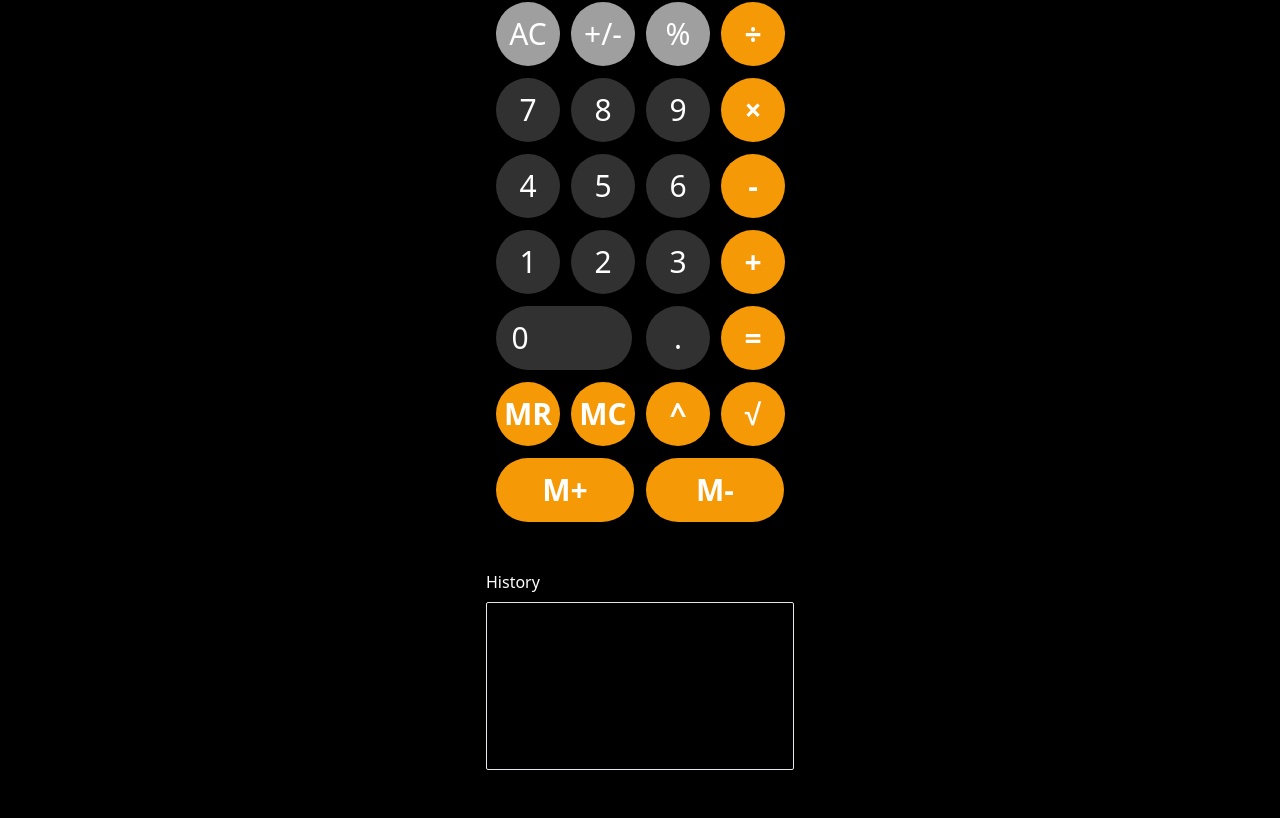
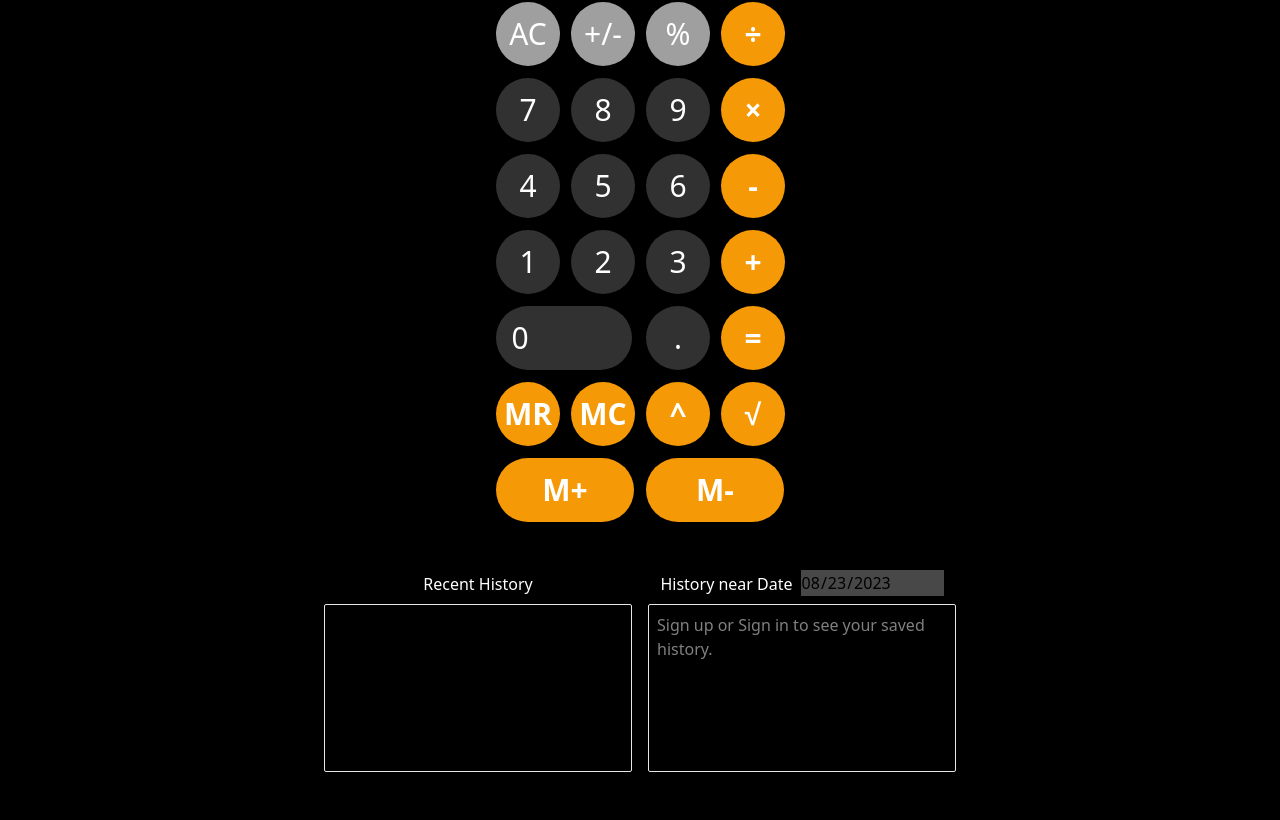
Before and after one commit to pedrobrun/vial-calculator-frontend, a Next.js app: page / in a window 1280 px wide. Shown: the part 224-1044 px from the top of the page. Built offline with nearby package versions, Linux system fonts and the light colour scheme.

Commit message:
feat: fetch calculations by date

```diff
--- a/package.json
+++ b/package.json
@@ -12,6 +12,7 @@
   },
   "dependencies": {
     "@headlessui/react": "^1.7.17",
+    "@tanstack/react-query": "^4.33.0",
     "@testing-library/react": "^14.0.0",
     "@testing-library/react-hooks": "^8.0.1",
     "@types/node": "20.5.3",
--- a/src/components/calculator/Action.ts
+++ b/src/components/calculator/Action.ts
@@ -9,6 +9,7 @@ export type Action = {
   payload?: {
     digit?: string
     operation?: Operation
+    jwt: string | null
   }
 }
 
--- a/src/components/calculator/Body.tsx
+++ b/src/components/calculator/Body.tsx
@@ -1,3 +1,4 @@
+import { useAuth } from "@/contexts/AuthContext";
 import { Action, Operation } from "./Action";
 import { Button } from "./Button";
 import { State } from "./State";
@@ -9,28 +10,47 @@ export function Body({
   state: State;
   dispatch: React.Dispatch<Action>;
 }) {
+  const { jwt } = useAuth();
+
   const addDigit = (number: string) => {
-    dispatch({ type: "ADD_DIGIT", payload: { digit: number } });
+    dispatch({ type: "ADD_DIGIT", payload: { digit: number, jwt } });
   };
 
   const setOperation = (operation: Operation) => {
-    dispatch({ type: "SET_OPERATION", payload: { operation } });
+    dispatch({ type: "SET_OPERATION", payload: { operation, jwt } });
   };
 
-  const buttonDisabled = state.isOperationReady ? ' opacity-40 cursor-not-allowed' : '';
+  const buttonDisabled = state.isOperationReady
+    ? " opacity-40 cursor-not-allowed"
+    : "";
 
   return (
     <div className="grid w-72 grid-cols-4 grid-rows-5 gap-3">
       <Button onClick={() => dispatch({ type: "CLEAR" })} type="light">
         {!state?.currentValue && state.previousValue === "0" ? "AC" : "C"}
       </Button>
-      <Button disabled={Boolean(buttonDisabled)} className={buttonDisabled} onClick={() => dispatch({ type: "INVERT" })} type="light">
+      <Button
+        disabled={Boolean(buttonDisabled)}
+        className={buttonDisabled}
+        onClick={() => dispatch({ type: "INVERT" })}
+        type="light"
+      >
         +/-
       </Button>
-      <Button disabled={Boolean(buttonDisabled)} className={buttonDisabled} onClick={() => dispatch({ type: "PERCENTAGE" })} type="light">
+      <Button
+        disabled={Boolean(buttonDisabled)}
+        className={buttonDisabled}
+        onClick={() => dispatch({ type: "PERCENTAGE" })}
+        type="light"
+      >
         %
       </Button>
-      <Button disabled={Boolean(buttonDisabled)} className={buttonDisabled} onClick={() => setOperation("÷")} type="highlighted">
+      <Button
+        disabled={Boolean(buttonDisabled)}
+        className={buttonDisabled}
+        onClick={() => setOperation("÷")}
+        type="highlighted"
+      >
         ÷
       </Button>
 
@@ -43,7 +63,12 @@ export function Body({
       <Button onClick={() => addDigit("9")} type="dark">
         9
       </Button>
-      <Button disabled={Boolean(buttonDisabled)} className={buttonDisabled} onClick={() => setOperation("×")} type="highlighted">
+      <Button
+        disabled={Boolean(buttonDisabled)}
+        className={buttonDisabled}
+        onClick={() => setOperation("×")}
+        type="highlighted"
+      >
         ×
       </Button>
 
@@ -56,7 +81,12 @@ export function Body({
       <Button onClick={() => addDigit("6")} type="dark">
         6
       </Button>
-      <Button disabled={Boolean(buttonDisabled)} className={buttonDisabled} onClick={() => setOperation("-")} type="highlighted">
+      <Button
+        disabled={Boolean(buttonDisabled)}
+        className={buttonDisabled}
+        onClick={() => setOperation("-")}
+        type="highlighted"
+      >
         -
       </Button>
 
@@ -69,7 +99,12 @@ export function Body({
       <Button onClick={() => addDigit("3")} type="dark">
         3
       </Button>
-      <Button disabled={Boolean(buttonDisabled)} className={buttonDisabled} onClick={() => setOperation("+")} type="highlighted">
+      <Button
+        disabled={Boolean(buttonDisabled)}
+        className={buttonDisabled}
+        onClick={() => setOperation("+")}
+        type="highlighted"
+      >
         +
       </Button>
 
@@ -87,16 +122,36 @@ export function Body({
         =
       </Button>
 
-      <Button disabled={Boolean(buttonDisabled)} className={buttonDisabled} onClick={() => setOperation("MR")} type="highlighted">
+      <Button
+        disabled={Boolean(buttonDisabled)}
+        className={buttonDisabled}
+        onClick={() => setOperation("MR")}
+        type="highlighted"
+      >
         MR
       </Button>
-      <Button disabled={Boolean(buttonDisabled)} className={buttonDisabled} onClick={() => setOperation("MC")} type="highlighted">
+      <Button
+        disabled={Boolean(buttonDisabled)}
+        className={buttonDisabled}
+        onClick={() => setOperation("MC")}
+        type="highlighted"
+      >
         MC
       </Button>
-      <Button disabled={Boolean(buttonDisabled)} className={buttonDisabled} onClick={() => setOperation("^")} type="highlighted">
+      <Button
+        disabled={Boolean(buttonDisabled)}
+        className={buttonDisabled}
+        onClick={() => setOperation("^")}
+        type="highlighted"
+      >
         ^
       </Button>
-      <Button disabled={Boolean(buttonDisabled)} className={buttonDisabled} onClick={() => setOperation("√")} type="highlighted">
+      <Button
+        disabled={Boolean(buttonDisabled)}
+        className={buttonDisabled}
+        onClick={() => setOperation("√")}
+        type="highlighted"
+      >
         √
       </Button>
 
--- a/src/components/calculator/History.tsx
+++ b/src/components/calculator/History.tsx
@@ -1,20 +1,87 @@
-import React from 'react'
+import { useAuth } from "@/contexts/AuthContext";
+import { getCalculations } from "@/services/calculations/getCalculations";
+import { saveCalculations } from "@/services/calculations/saveCalculation";
+import { useQuery } from "@tanstack/react-query";
+import React, { useEffect, useState } from "react";
+import Loader from "../loader";
 
 const History = ({ operations }: { operations: string[] }) => {
+  const [currentDate, setCurrentDate] = useState(new Date());
+
+  const startDate = new Date(currentDate);
+  startDate.setDate(currentDate.getDate() - 1);
+  startDate.setHours(0, 0, 0, 0);
+
+  const endDate = new Date(currentDate);
+  endDate.setDate(currentDate.getDate() + 1);
+  endDate.setHours(23, 59, 59, 999);
+
+  const { jwt } = useAuth();
+  const { isLoading, error, data } = useQuery<{
+    operations: string[];
+    _id: string;
+  }>({
+    queryKey: ["getCalculations", startDate, endDate],
+    enabled: !!jwt,
+    queryFn: () =>
+      getCalculations({ start: startDate, end: endDate, jwt: jwt as string }),
+  });
+
   return (
-    <div className='flex flex-col my-12 w-full gap-2'>
-      <h2>History</h2>
+    <div className="flex gap-4 my-12 items-end">
+      <div className="flex flex-col items-center w-full gap-2">
+        <h2>Recent History</h2>
         <div className="border rounded-sm p-2 w-full overflow-auto">
-        <div className='h-[150px] w-[290px] overflow-auto whitespace-nowrap'>
+          <div className="h-[150px] w-[290px] overflow-auto whitespace-nowrap">
             {operations.map((entry, index) => (
-            <div className='h-[24px]' key={index}>
-              <span className='opacity-30'>•</span> {entry}
+              <div className="h-[24px]" key={index}>
+                <span className="opacity-30">•</span> {entry}
               </div>
             ))}
           </div>
         </div>
       </div>
+      <div className="flex flex-col items-center w-full gap-2">
+        <div className="flex gap-2 items-end">
+          <h2>History near Date</h2>
+          <input
+            type="date"
+            disabled={!Boolean(jwt)}
+            value={currentDate.toISOString().substr(0, 10)}
+            onChange={(e) =>
+              setCurrentDate(
+                e.target.value ? new Date(e.target.value) : new Date(),
               )
             }
+            className="text-black"
+          />
+        </div>
+        <div className="border rounded-sm p-2 w-full overflow-auto">
+          <div className="h-[150px] w-[290px] overflow-auto whitespace-nowrap">
+            {jwt ? (
+              isLoading ? (
+                <Loader />
+              ) : error ? (
+                <div>{error.toString()}</div>
+              ) : data && data.operations.length ? (
+                data.operations.map((entry, index) => (
+                  <div className="h-[24px]" key={index}>
+                    <span className="opacity-30">•</span> {entry}
+                  </div>
+                ))
+              ) : (
+                <div className="opacity-50">No operations</div>
+              )
+            ) : (
+              <div className="opacity-50">
+                Sign up or Sign in to see your saved <br /> history.
+              </div>
+            )}
+          </div>
+        </div>
+      </div>
+    </div>
+  );
+};
 
-export default History
+export default History;
--- /dev/null
+++ b/src/components/loader/index.tsx
@@ -0,0 +1,14 @@
+import React from "react";
+
+const Loader = () => {
+  return (
+    <div
+      className="flex h-8 w-8 text-white animate-spin rounded-full border-4 border-solid border-current border-r-transparent align-[-0.125em] motion-reduce:animate-[spin_1.5s_linear_infinite]"
+      role="status"
+    >
+      <span className="!absolute !-m-px !h-px !w-px !overflow-hidden !whitespace-nowrap !border-0 !p-0 ![clip:rect(0,0,0,0)]" />
+    </div>
+  );
+};
+
+export default Loader;
--- a/src/hooks/useCalculator.tsx
+++ b/src/hooks/useCalculator.tsx
@@ -3,6 +3,8 @@ import { useEffect, useReducer } from "react";
 import { Big } from "big.js";
 import { Action } from "@/components/calculator/Action";
 import { State } from "@/components/calculator/State";
+import { useAuth } from "@/contexts/AuthContext";
+import { saveCalculations } from "@/services/calculations/saveCalculation";
 
 const initialValue: State = {
   previousValue: "0",
@@ -26,7 +28,7 @@ function reducer(state: State, { type, payload }: Action) {
       }
       if (payload?.digit === ".") {
         return state.previousValue?.includes(".")
-          ? { ...state, isOperationReady: Boolean(state.operation), }
+          ? { ...state, isOperationReady: Boolean(state.operation) }
           : {
               ...state,
               isOperationReady: Boolean(state.operation),
@@ -79,6 +81,7 @@ function reducer(state: State, { type, payload }: Action) {
       if (payload?.operation === "^") {
         const newResult = new Big(state.previousValue).pow(2).toString();
         const newHistoryEntry = `${state.previousValue}² = ${newResult}`;
+        // save calc
 
         return {
           ...state,
@@ -89,6 +92,7 @@ function reducer(state: State, { type, payload }: Action) {
       if (payload?.operation === "√") {
         const newResult = new Big(state.previousValue).sqrt().toString();
         const newHistoryEntry = `√${state.previousValue} = ${newResult}`;
+        // save calc
 
         return {
           ...state,
@@ -124,7 +128,7 @@ function reducer(state: State, { type, payload }: Action) {
         previousValue: (parseFloat(state.previousValue) * -1).toString(),
       };
     case "EVALUATE":
-      state.isOperationReady = false
+      state.isOperationReady = false;
       if (
         state.previousValue &&
         (state.currentValue || state.currentValue === "0") &&
@@ -132,6 +136,7 @@ function reducer(state: State, { type, payload }: Action) {
       ) {
         const newResult = evaluate(state);
         const newHistoryEntry = `${state.previousValue} ${state.operation} ${state.currentValue} = ${newResult}`;
+        // save calc
 
         return {
           ...state,
@@ -175,16 +180,31 @@ function evaluate({
 
 export function useCalculator() {
   const [state, dispatch] = useReducer(reducer, initialValue);
+  const { jwt } = useAuth();
 
+  useEffect(() => {
     const addDigit = (number: string) => {
-    dispatch({ type: "ADD_DIGIT", payload: { digit: number } });
+      dispatch({ type: "ADD_DIGIT", payload: { digit: number, jwt } });
     };
 
     const setOperation = (operation: "+" | "-" | "×" | "÷") => {
-    dispatch({ type: "SET_OPERATION", payload: { operation } });
+      dispatch({ type: "SET_OPERATION", payload: { operation, jwt } });
     };
 
-  useEffect(() => {
+    const saveCalculation = async (newHistoryEntry: string, jwt: string) => {
+      try {
+        await saveCalculations(newHistoryEntry, jwt);
+      } catch (error) {
+        console.error("Failed to save calculation:", error);
+      }
+    };
+
+    // Trigger the async function if there is a new history entry
+    if (state.history.length > 0 && jwt) {
+      const latestHistoryEntry = state.history[state.history.length - 1];
+      saveCalculation(latestHistoryEntry, jwt);
+    }
+
     const handleKeyDown = (e: KeyboardEvent) => {
       const keys = {
         c: () => dispatch({ type: "CLEAR" }),
@@ -218,7 +238,7 @@ export function useCalculator() {
     return () => {
       document.removeEventListener("keyup", handleKeyDown);
     };
-  }, []);
+  }, [jwt, state.history]);
 
   return { state, dispatch };
 }
--- a/src/pages/_app.tsx
+++ b/src/pages/_app.tsx
@@ -1,14 +1,19 @@
 import Layout from "@/components/layout";
 import { AuthProvider } from "@/contexts/AuthContext";
 import "@/styles/globals.css";
+import { QueryClient, QueryClientProvider } from "@tanstack/react-query";
 import type { AppProps } from "next/app";
+
+const queryClient = new QueryClient();
 
 export default function App({ Component, pageProps }: AppProps) {
   return (
-    <AuthProvider>
-      <Layout>
-        <Component {...pageProps} />
-      </Layout>
-    </AuthProvider>
+    <QueryClientProvider client={queryClient}>
+      <AuthProvider>
+        <Layout>
+          <Component {...pageProps} />
+        </Layout>
+      </AuthProvider>
+    </QueryClientProvider>
   );
 }
--- /dev/null
+++ b/src/services/calculations/getCalculations.ts
@@ -0,0 +1,21 @@
+import axios from 'axios'
+
+export const getCalculations = async ({
+  start,
+  end,
+  jwt,
+}: {
+  start: any
+  end: any
+  jwt: string
+}) => {
+  const { data } = await axios.get(
+    `${process.env.NEXT_PUBLIC_API_URL}/calculations?start=${start}&end=${end}`,
+    {
+      headers: {
+        Authorization: `Bearer ${jwt}`,
+      },
+    }
+  )
+  return data
+}
--- /dev/null
+++ b/src/services/calculations/saveCalculation.ts
@@ -0,0 +1,16 @@
+import axios from 'axios'
+
+export const saveCalculations = async (operation: string, jwt: string) => {
+  const { data } = await axios.post(
+    `${process.env.NEXT_PUBLIC_API_URL}/calculations`,
+    {
+      operation,
+    },
+    {
+      headers: {
+        Authorization: `Bearer ${jwt}`,
+      },
+    }
+  )
+  return data
+}
```
Also changed, not shown: src/components/navbar/index.tsx (+2 -6 lines), 1 other file (tests, documents, lock files or other folders). Lines whose indentation alone changed are shown as unchanged.
